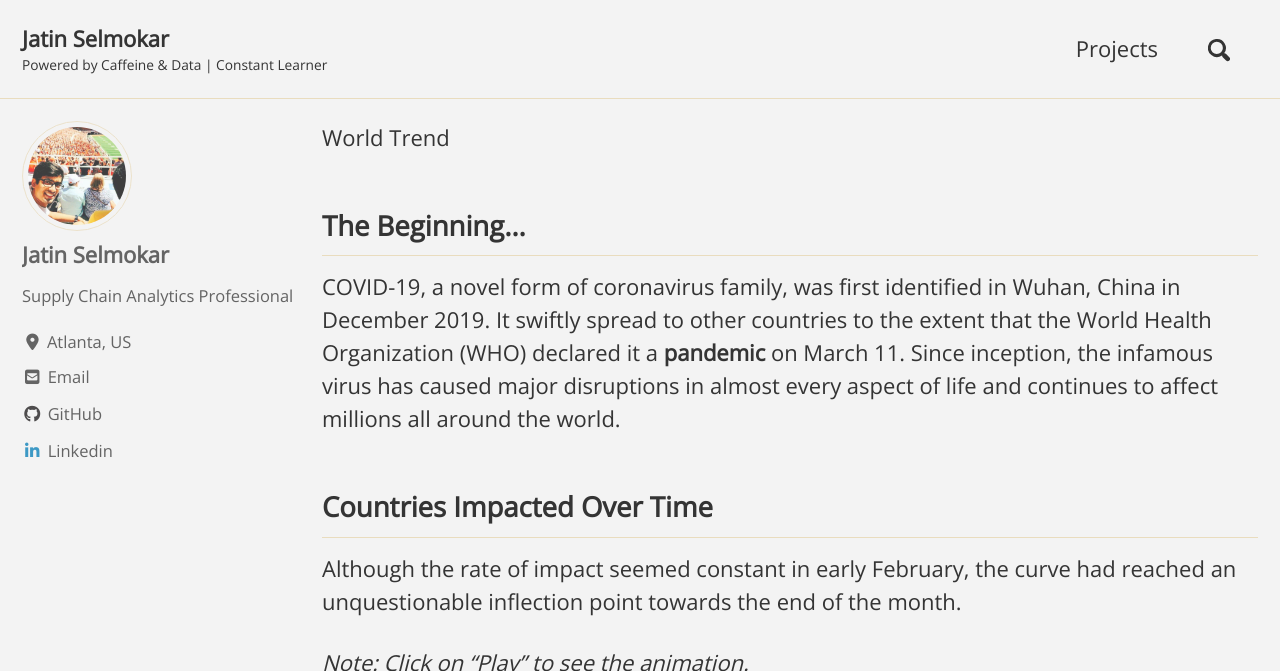
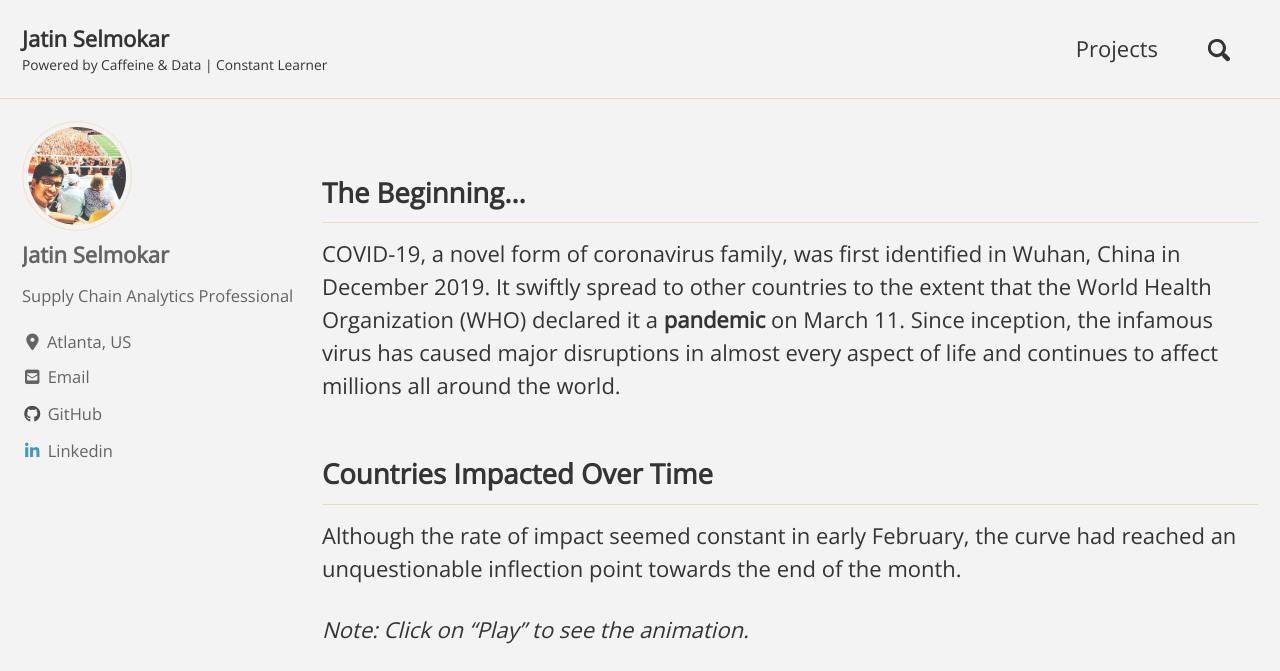
Before and after one commit to jatinselmokar/jatinselmokar.github.io, a Jekyll site: the page built from _portfolio/covid-eda.md, in a window 1280 px wide and 900 px high, cut to the strip 0-671 px from the top of the window. Built offline with Jekyll 4.4.1, drawn with Linux system fonts in a browser that asks for light colours; cached includes are drawn as plain includes; nearby versions of some CDN libraries.

Commit message:
Update covid-eda.md

```diff
--- a/_portfolio/covid-eda.md
+++ b/_portfolio/covid-eda.md
@@ -11,9 +11,6 @@ tags:
   - plotly
 classes: wide
 ---
-<div w3-include-html="worldtrend.html">World Trend</div>
-
-
 ## The Beginning...
 COVID-19, a novel form of coronavirus family, was first identified in Wuhan, China in December 2019.  It swiftly spread to other countries to the extent that the World Health Organization (WHO) declared it a **pandemic** on March 11. Since inception, the infamous virus has caused major disruptions in almost every aspect of life and continues to affect millions all around the world.
 
```
